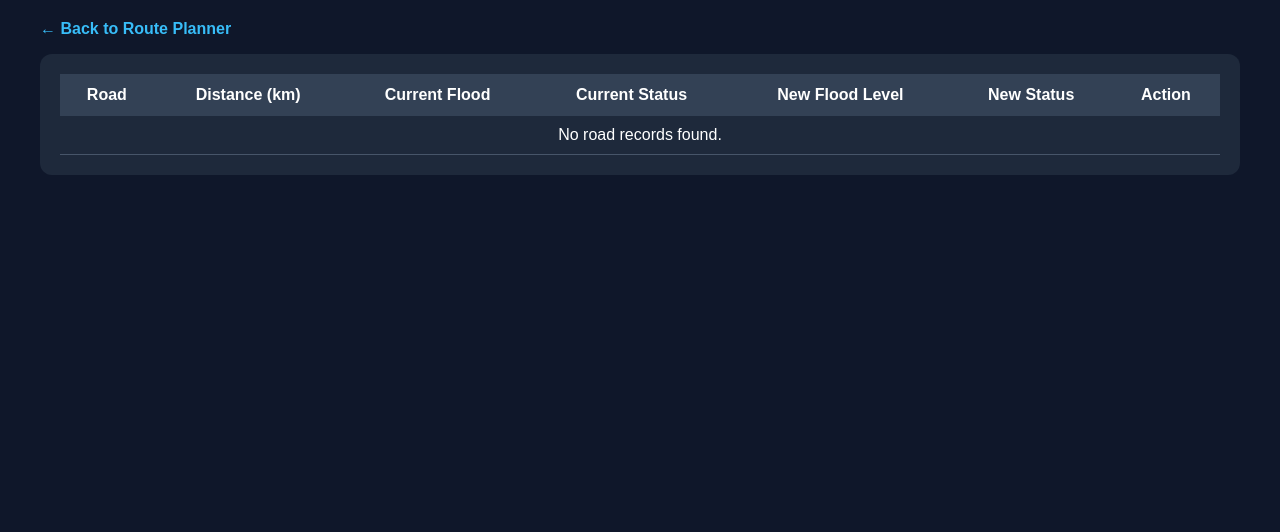
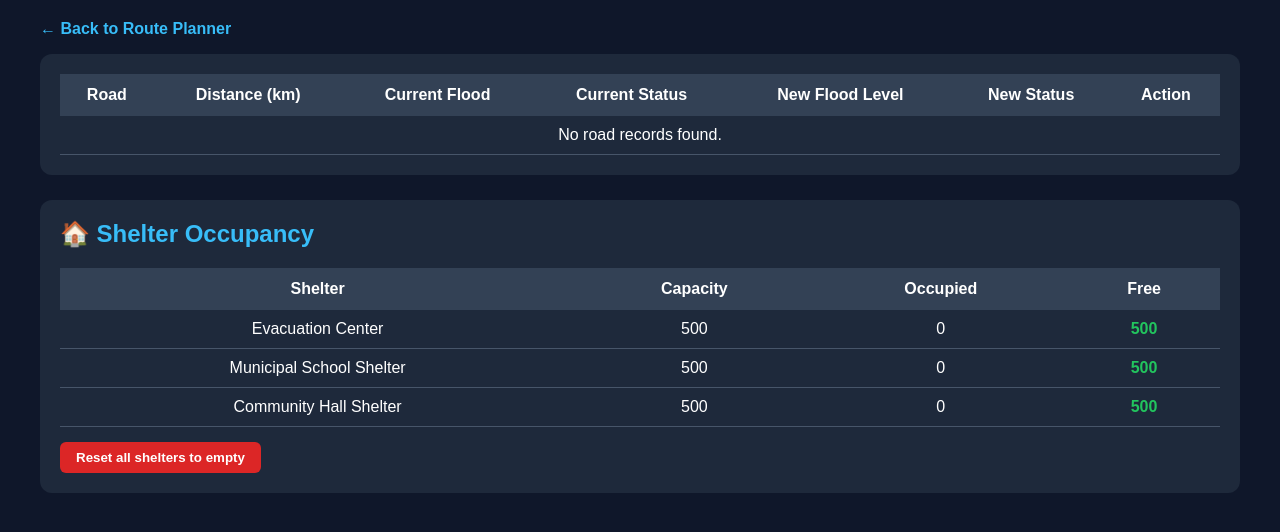
Before and after one commit to shaikyakub071-coder/flood_evacuation-planner, a Flask app: page /admin in a window 1280 px wide. Shown: the part 134-666 px from the top of the page. Run offline with Flask 3, Linux system fonts and the light colour scheme; data that the repository does not hold is empty; some libraries are stand-ins or nearby versions.

Commit message:
Add shelter occupancy table and reset button

```diff
--- a/templates/admin.html
+++ b/templates/admin.html
@@ -106,6 +106,38 @@
             </tbody>
         </table>
     </div>
+
+    <div class="road-box" style="margin-top:25px;">
+        <h2 style="color:#38bdf8;margin-top:0;">🏠 Shelter Occupancy</h2>
+        <table>
+            <thead>
+                <tr>
+                    <th>Shelter</th>
+                    <th>Capacity</th>
+                    <th>Occupied</th>
+                    <th>Free</th>
+                </tr>
+            </thead>
+            <tbody>
+            {% for s in shelters %}
+                <tr>
+                    <td>{{ s.name }}</td>
+                    <td>{{ s.capacity }}</td>
+                    <td>{{ s.occupied }}</td>
+                    <td class="{{ 'high' if s.is_full() else 'low' }}">
+                        {{ s.available() }}
+                    </td>
+                </tr>
+            {% endfor %}
+            </tbody>
+        </table>
+        <form method="POST" action="/reset_shelters">
+            <button class="save-btn" type="submit"
+                    style="margin-top:15px;background:#dc2626;">
+                Reset all shelters to empty
+            </button>
+        </form>
+    </div>
 </div>
 </body>
 </html>
```
